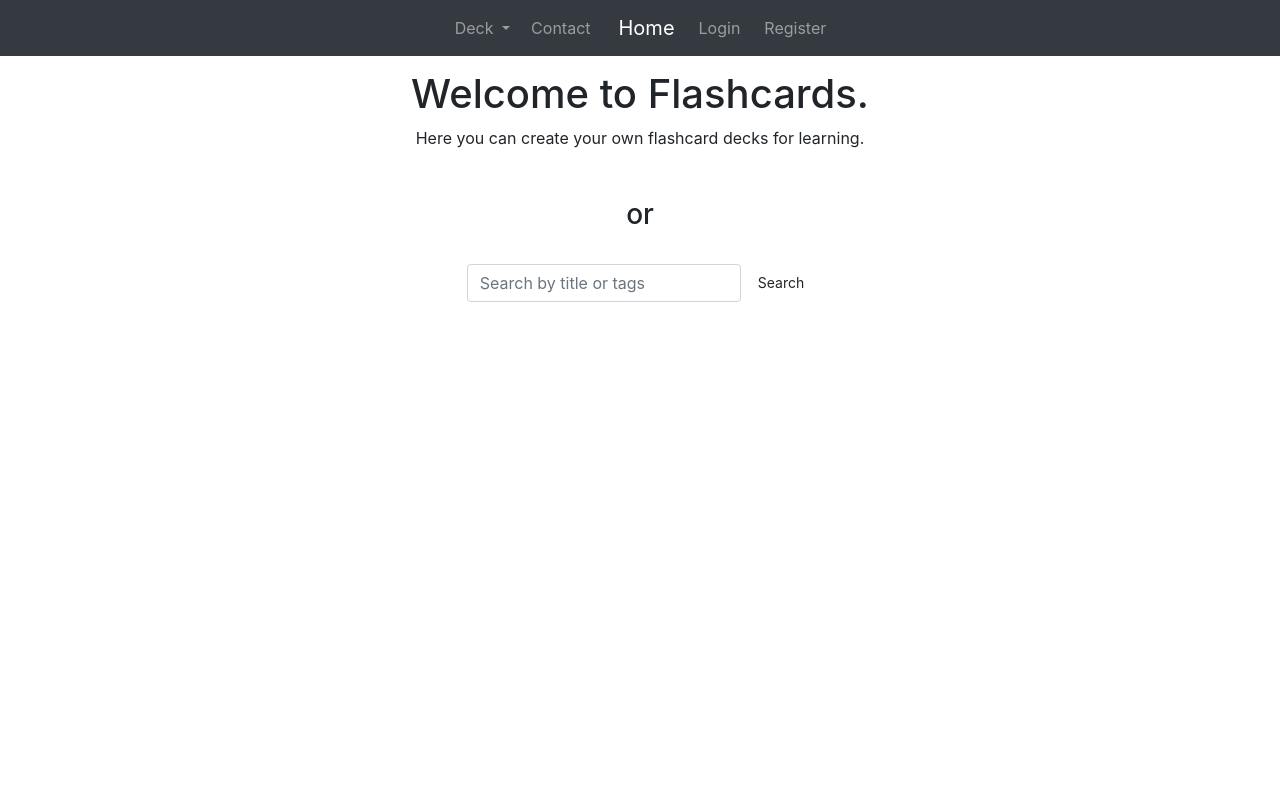
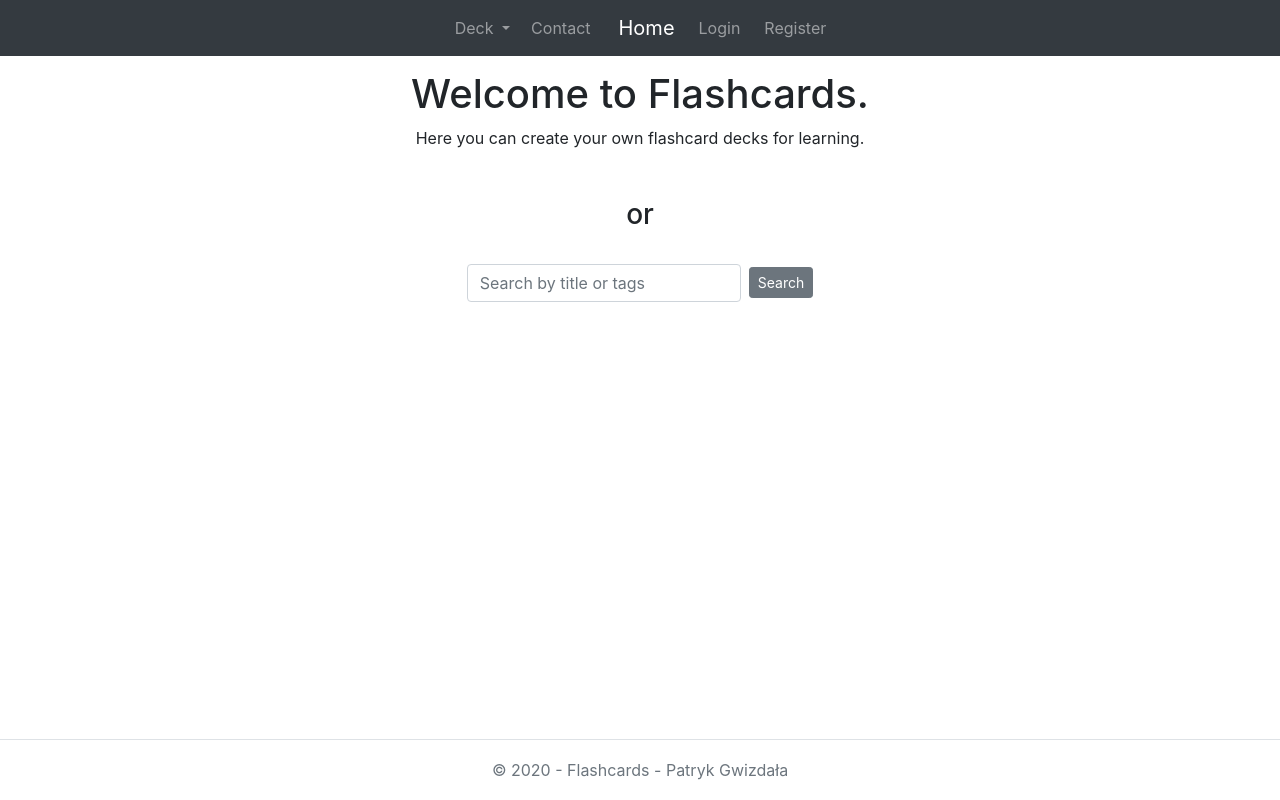
Before and after one commit to exzhibit97/python-flashcards, a Django app: page / in a window 1280 px wide. Run offline with Django 3.2, Linux system fonts and the light colour scheme; some libraries are stand-ins or nearby versions.

Commit message:
finished project

```diff
--- a/FlashcardsWeb/models.py
+++ b/FlashcardsWeb/models.py
@@ -1,4 +1,3 @@
-from django.conf import settings
 from django.contrib.auth.models import User
 from django.db import models
 
--- a/FlashcardsWeb/static/css/style.css
+++ b/FlashcardsWeb/static/css/style.css
@@ -1,6 +1,26 @@
+html {
+    position: relative;
+    min-height: 100%;
+}
+
 body {
-    margin: 0 auto;
     padding: 0;
+    margin-bottom: 100px;
+}
+
+.footer {
+    bottom: 0;
+    /*background-image: url(../uploads/footer.jpg);*/
+    /*background-repeat: inherit;*/
+    position: absolute;
+    max-width: none;
+    white-space: nowrap;
+    width: 100%;
+    /* Set the fixed height of the footer here */
+    max-height: 80px;
+    line-height: 60px; /* Vertically center the text there */
+    text-align: center;
+    left: 0;
 }
 
 .card-container {
@@ -167,7 +187,7 @@ h2.sample {
 
 .buttonsSmall {
     visibility: hidden;
-    width:0px;
+    width: 0px;
 }
 
 @media (max-width: 575px) {
@@ -217,5 +237,4 @@ h2.sample {
 }
 
 
-
 /**/
--- a/FlashcardsWeb/templates/index.html
+++ b/FlashcardsWeb/templates/index.html
@@ -21,7 +21,7 @@
         <div class="row justify-content-center">
             <form class="form-inline" action="{% url 'decks_filtered' %}">
                 <input class="form-control mr-sm-2" type="search" name="title_contains" placeholder="Search by title or tags" aria-label="Search">
-                <button class="btn btn-unique btn-rounded btn-sm my-0" type="submit">Search</button>
+                <button class="btn btn-secondary btn-unique btn-rounded btn-sm my-0" type="submit">Search</button>
             </form>
         </div>
     </div>
--- a/FlashcardsWeb/views.py
+++ b/FlashcardsWeb/views.py
@@ -1,17 +1,11 @@
-from django.contrib.auth.decorators import login_required
-from django.contrib.auth.forms import UserCreationForm
 from django.contrib.auth.mixins import LoginRequiredMixin
 from django.contrib.auth.models import User
-from django.core.paginator import Paginator
-from django.http import HttpResponseRedirect
-from django.shortcuts import render, get_object_or_404
-from django.utils.decorators import method_decorator
+from django.shortcuts import render, get_object_or_404, redirect
+from django.urls import reverse_lazy
 from django.views.generic import ListView, CreateView, UpdateView, DetailView, DeleteView
-from django.urls import reverse_lazy, reverse
 
-from .filters import DeckFilter
+from .forms import DeckForm, CardForm, SignUpForm
 from .models import Deck, Card
-from .forms import DeckForm, CardForm, SignUpForm
 
 
 def index(request):
@@ -77,7 +71,7 @@ class CardDeleteView(LoginRequiredMixin, DeleteView):
         return '/accounts/profile/' + user_id
 
 
-class DeckCreateView(CreateView):
+class DeckCreateView(LoginRequiredMixin, CreateView):
     model = Deck
     form_class = DeckForm
     template_name = 'deck/deck_form.html'
@@ -100,6 +94,7 @@ class DeckListView(ListView):
     model = Deck
     template_name = 'deck/deck_list.html'
     context_object_name = 'decks'
+    success_url = reverse_lazy('decks')
 
     def get_queryset(self):
         return Deck.objects.all().filter(is_public=True)
@@ -135,6 +130,12 @@ class DeckDetailView(DetailView):
     model = Deck
     template_name = 'deck/deck_detail.html'
 
+    def dispatch(self, *args, **kwargs):
+        deck = get_object_or_404(Deck, id=self.kwargs.get('pk'))
+        if deck.creator != self.request.user and deck.is_public != True:
+            return redirect('decks')
+        return super(DeckDetailView, self).dispatch(*args, **kwargs)
+
     def get_context_data(self, **kwargs):
         deck = get_object_or_404(Deck, id=self.kwargs.get('pk'))
         cards = deck.card_set.all()
--- a/templates/base.html
+++ b/templates/base.html
@@ -30,10 +30,11 @@
                            data-toggle="dropdown" aria-haspopup="true" aria-expanded="false">
                             Deck
                         </a>
-
                         <div class="dropdown-menu" aria-labelledby="dropdownMenuLink">
                             <a class="dropdown-item" href="{% url 'decks' %}">Decks</a>
-                            <a class="dropdown-item" href="{% url 'deck_create' %}">Add deck</a>
+                            {% if user.is_authenticated %}
+                                <a class="dropdown-item" href="{% url 'deck_create' %}">Add deck</a>
+                            {% endif %}
                         </div>
                     </div>
                     <li class="nav-item">
@@ -73,6 +74,11 @@
         </div>
     </div>
 </div>
+<footer class="border-top footer text-muted">
+    <div class="container">
+        &copy; 2020 - Flashcards - Patryk Gwizdała
+    </div>
+</footer>
 
 
 <script src="https://code.jquery.com/jquery-3.4.1.slim.min.js"
```
Also changed, not shown: db.sqlite3.
